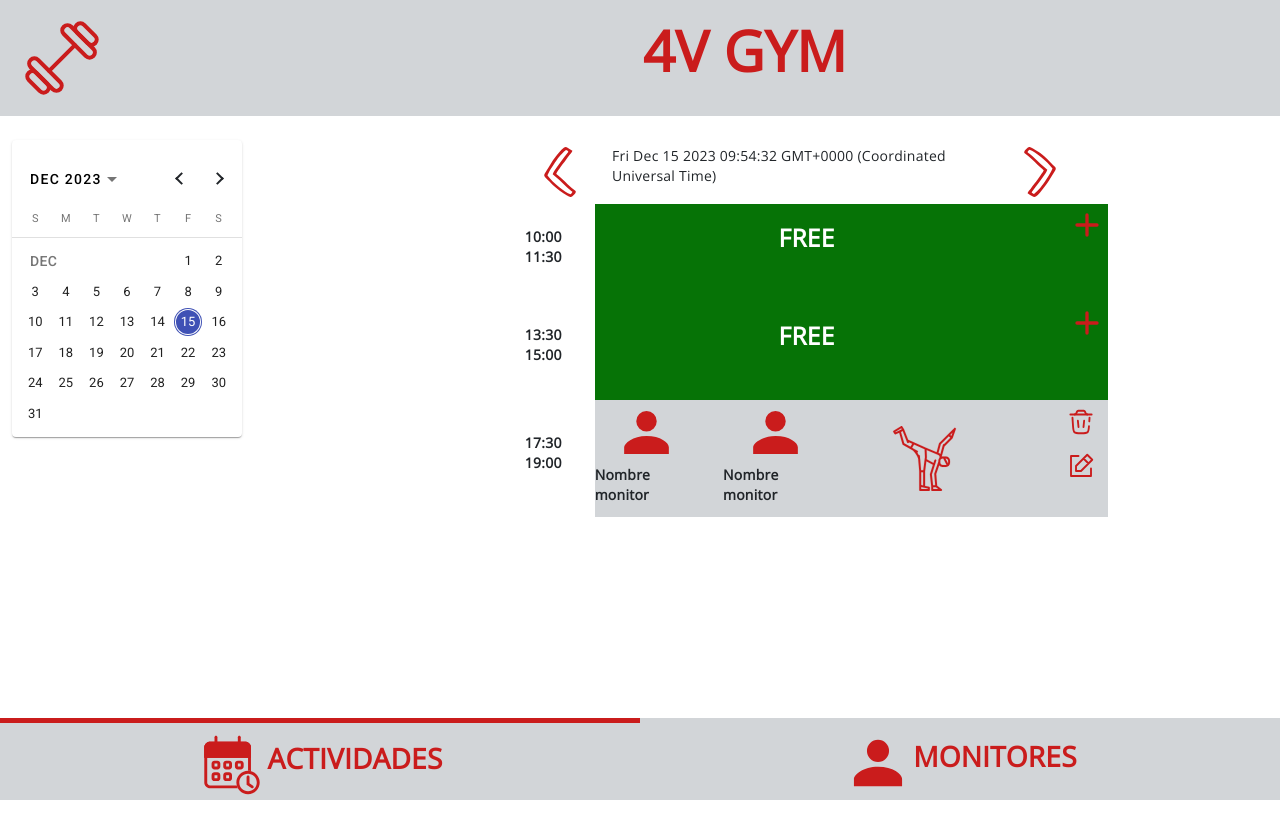
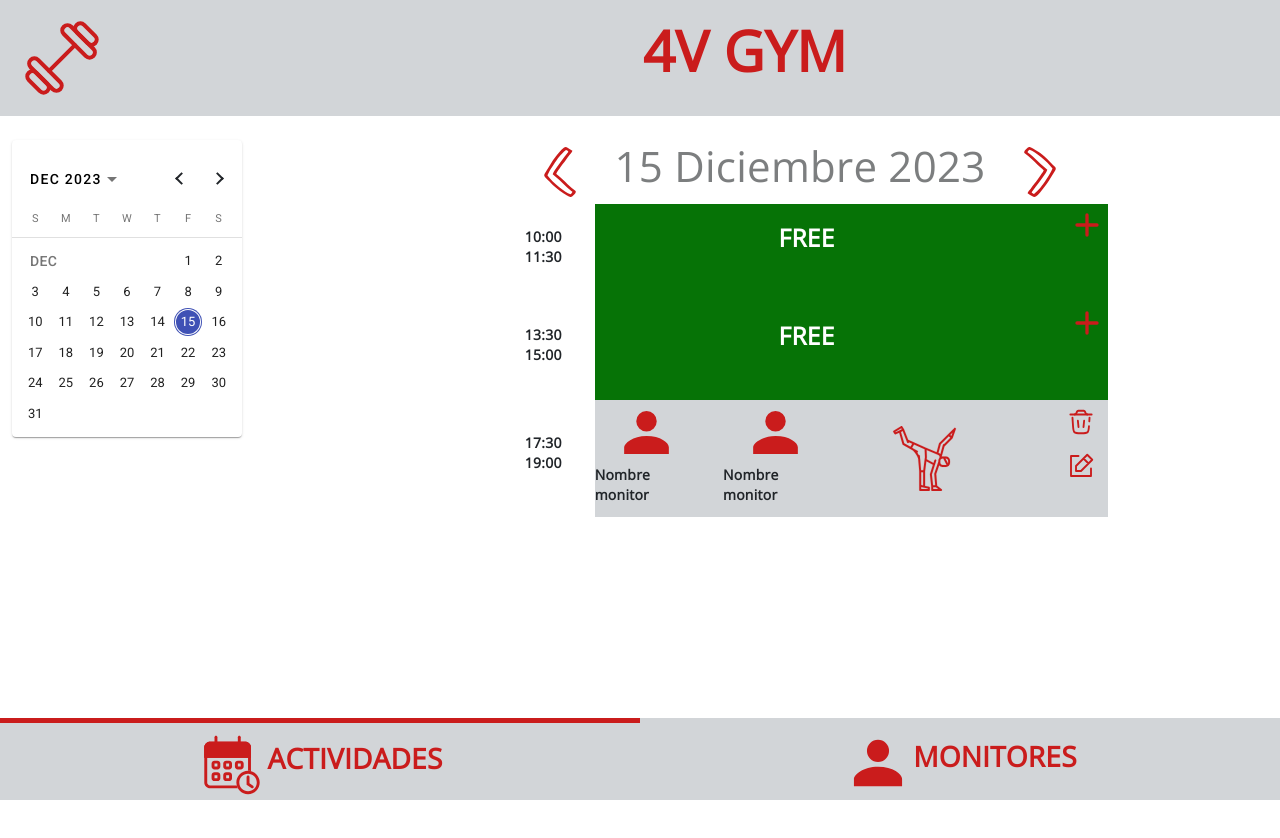
Before and after one commit to xportas/4v-gym-app, an Angular app in the folder 4v-gym-app/: page / in a window 1280 px wide. Shown: the top 838 px of the page. Built offline with nearby package versions, Linux system fonts and the light colour scheme; a web font is replaced by a local one.

Commit message:
feat(update) update datebox

```diff
--- a/4v-gym-app/src/app/datepicker/datepicker.component.css
+++ b/4v-gym-app/src/app/datepicker/datepicker.component.css
@@ -5,3 +5,8 @@
 img {
     max-width: 50px;
 }
+
+#showing-date {
+    font-size: 300%;
+    color: #7c7e7f;
+}
--- a/4v-gym-app/src/app/datepicker/datepicker.component.html
+++ b/4v-gym-app/src/app/datepicker/datepicker.component.html
@@ -18,7 +18,7 @@
             </div>
 
             <div class="col-5 d-flex align-items-center justify-content-center">
-                <p>{{selectedDay}}</p>
+                <p id="showing-date">{{dateToShow}}</p>
             </div>
 
             <div class="col-1 d-flex align-items-center justify-content-center">
--- a/4v-gym-app/src/app/datepicker/datepicker.component.ts
+++ b/4v-gym-app/src/app/datepicker/datepicker.component.ts
@@ -1,7 +1,7 @@
 import { Component } from '@angular/core';
-import {MatDatepickerModule} from '@angular/material/datepicker';
-import {MatCardModule} from '@angular/material/card';
-import {MatNativeDateModule} from '@angular/material/core';
+import { MatDatepickerModule } from '@angular/material/datepicker';
+import { MatCardModule } from '@angular/material/card';
+import { MatNativeDateModule } from '@angular/material/core';
 import { DailyboardComponent } from '../dailyboard/dailyboard.component';
 
 @Component({
@@ -12,19 +12,28 @@ import { DailyboardComponent } from '../dailyboard/dailyboard.component';
   styleUrl: './datepicker.component.css'
 })
 export class DatepickerComponent {
+  monthsOfTheYear = ['Enero', 'Febrero', 'Marzo', 'Abril', 'Mayo', 'Junio', 'Julio', 'Agosto', 'Septiembre', 'Octubre', 'Noviembre', 'Diciembre'];
+
   selectedDay: Date | null = new Date(Date.now());
+  dateToShow: string = this.selectedDay?`${this.selectedDay.getDate()}  ${this.monthsOfTheYear[this.selectedDay.getMonth()]}  ${this.selectedDay.getFullYear()}`:'';
 
-  previousDay(){
+  previousDay() {
     if (this.selectedDay) {
       this.selectedDay = new Date(this.selectedDay);
       this.selectedDay.setDate(this.selectedDay.getDate() - 1);
+
+      // Build the date to show to user
+      this.dateToShow = `${this.selectedDay.getDate()}  ${this.monthsOfTheYear[this.selectedDay.getMonth()]}  ${this.selectedDay.getFullYear()}`;
+      // --> special quotes to isert the variable value
+      //month go from 0 to 11, if i want to get december = 12, i should +1
     }
   }
 
-  nextDay(){
+  nextDay() {
     if (this.selectedDay) {
       this.selectedDay = new Date(this.selectedDay);
       this.selectedDay.setDate(this.selectedDay.getDate() + 1);
+      this.dateToShow = `${this.selectedDay.getDate()}  ${this.monthsOfTheYear[this.selectedDay.getMonth()]}  ${this.selectedDay.getFullYear()}`;
     }
   }
 
```
